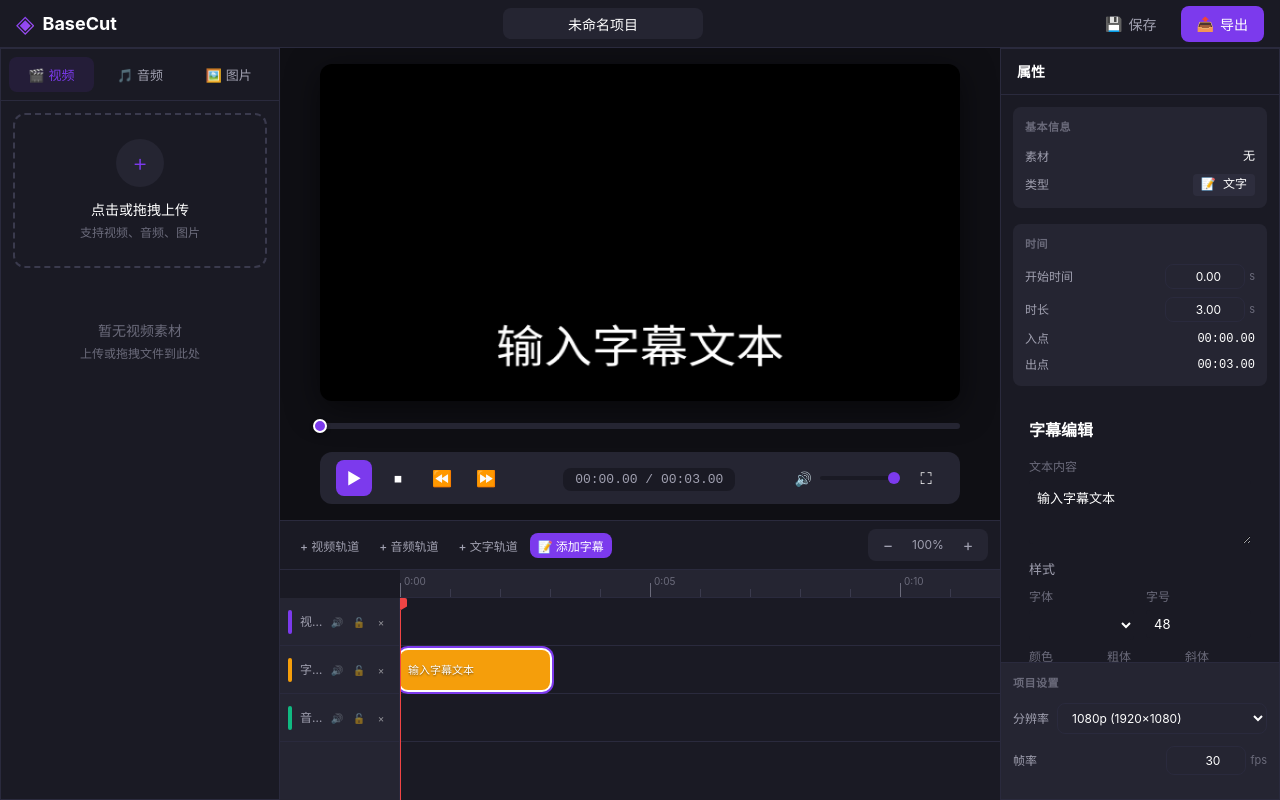
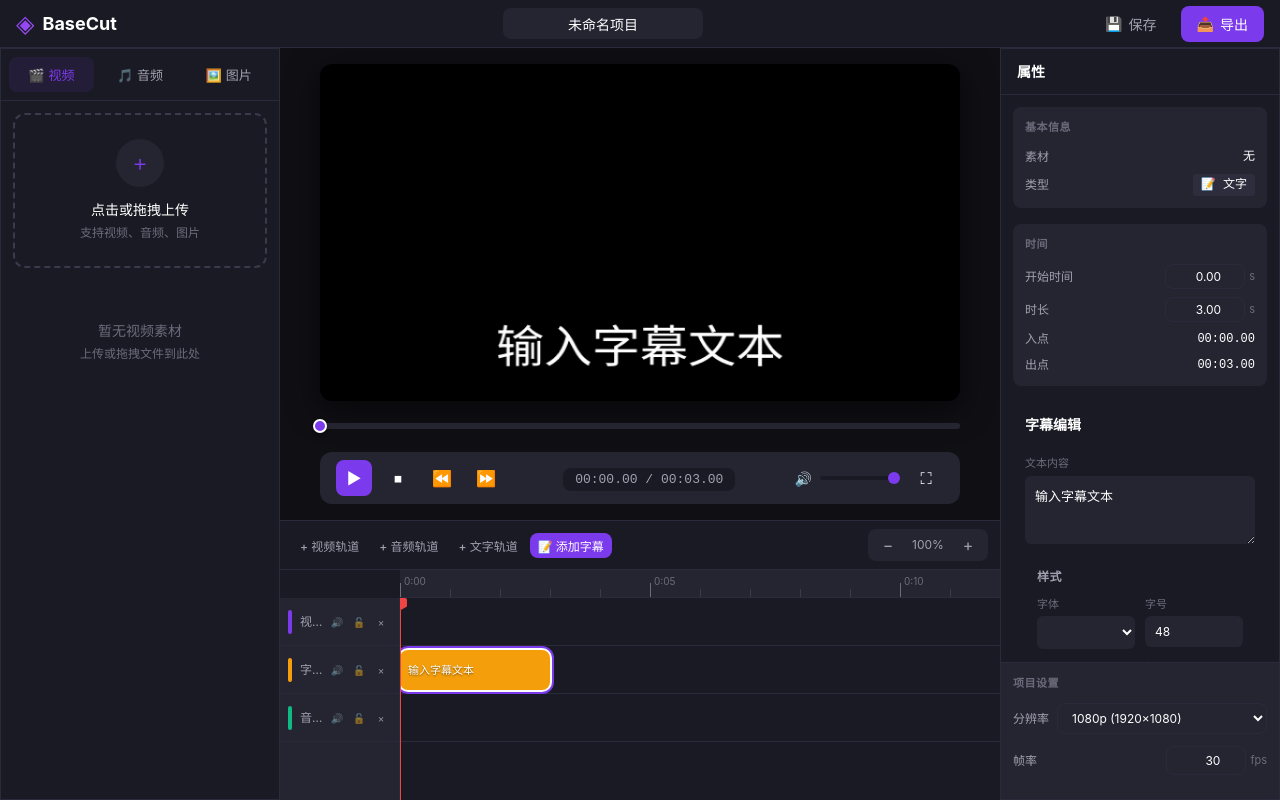
Before and after one commit to briefness/BaseCut, a Vue app: page / in a window 1280 px wide. Both pictures are taken after a click on the button "📝 添加字幕". Built offline with nearby package versions, Linux system fonts and the light colour scheme.

Commit message:
feat：字幕属性优化

```diff
--- a/src/components/property/SubtitleEditor.vue
+++ b/src/components/property/SubtitleEditor.vue
@@ -72,16 +72,24 @@ const positionPresets = [
   { name: '底部', x: 50, y: 85 }
 ]
 
-// 动画选项
-const animationOptions = [
+// 入场动画选项（只包含有效的入场动画）
+const enterAnimationOptions = [
   { value: 'none', label: '无' },
   { value: 'fadeIn', label: '淡入' },
+  { value: 'typewriter', label: '打字机' },
+  { value: 'slideUp', label: '上滑入' },
+  { value: 'slideDown', label: '下滑入' },
+  { value: 'scale', label: '缩放入' },
+  { value: 'bounce', label: '弹跳入' }
+]
+
+// 出场动画选项（只包含有效的出场动画）
+const exitAnimationOptions = [
+  { value: 'none', label: '无' },
   { value: 'fadeOut', label: '淡出' },
-  { value: 'typewriter', label: '打字机' },
-  { value: 'slideUp', label: '上滑' },
-  { value: 'slideDown', label: '下滑' },
-  { value: 'scale', label: '缩放' },
-  { value: 'bounce', label: '弹跳' }
+  { value: 'slideUp', label: '上滑出' },
+  { value: 'slideDown', label: '下滑出' },
+  { value: 'scale', label: '缩放出' }
 ]
 
 // 字体选项
@@ -254,31 +262,55 @@ const fontOptions = [
 
     <!-- 动画 -->
     <div class="form-section">
-      <h4>动画</h4>
+      <h4>动画效果</h4>
 
-      <div class="form-row">
+      <div class="animation-grid">
         <div class="form-group">
-          <label>入场</label>
+          <label>入场动画</label>
           <select
             :value="subtitle?.enterAnimation?.type ?? 'none'"
             @change="updateEnterAnimation({ type: ($event.target as HTMLSelectElement).value as any })"
           >
-            <option v-for="opt in animationOptions" :key="opt.value" :value="opt.value">
+            <option v-for="opt in enterAnimationOptions" :key="opt.value" :value="opt.value">
               {{ opt.label }}
             </option>
           </select>
         </div>
 
+        <div class="form-group" v-if="subtitle?.enterAnimation?.type && subtitle?.enterAnimation?.type !== 'none'">
+          <label>入场时长(s)</label>
+          <input
+            type="number"
+            :value="subtitle?.enterAnimation?.duration ?? 0.5"
+            @input="updateEnterAnimation({ duration: Number(($event.target as HTMLInputElement).value) })"
+            min="0.1"
+            max="3"
+            step="0.1"
+          />
+        </div>
+
         <div class="form-group">
-          <label>出场</label>
+          <label>出场动画</label>
           <select
             :value="subtitle?.exitAnimation?.type ?? 'none'"
             @change="updateExitAnimation({ type: ($event.target as HTMLSelectElement).value as any })"
           >
-            <option v-for="opt in animationOptions" :key="opt.value" :value="opt.value">
+            <option v-for="opt in exitAnimationOptions" :key="opt.value" :value="opt.value">
               {{ opt.label }}
             </option>
           </select>
+        </div>
+
+        <div class="form-group" v-if="subtitle?.exitAnimation?.type && subtitle?.exitAnimation?.type !== 'none'">
+          <label>出场时长(s)</label>
+          <input
+            type="number"
+            :value="subtitle?.exitAnimation?.duration ?? 0.5"
+            @input="updateExitAnimation({ duration: Number(($event.target as HTMLInputElement).value) })"
+            min="0.1"
+            max="3"
+            step="0.1"
+          />
         </div>
       </div>
     </div>
@@ -286,31 +318,40 @@ const fontOptions = [
 </template>
 
 <style scoped>
+/* ==================== 容器 ==================== */
 .subtitle-editor {
-  padding: 16px;
+  padding: 12px;
   display: flex;
   flex-direction: column;
-  gap: 16px;
+  gap: 12px;
 }
 
 .section-title {
-  font-size: 16px;
+  font-size: 14px;
   font-weight: 600;
   margin: 0;
   color: var(--text-primary);
+  padding-bottom: 8px;
+  border-bottom: 1px solid var(--border);
 }
 
+/* ==================== 表单分组 ==================== */
 .form-section {
+  background: var(--bg-secondary);
+  border-radius: 8px;
+  padding: 12px;
   display: flex;
   flex-direction: column;
-  gap: 8px;
+  gap: 10px;
 }
 
 .form-section h4 {
-  font-size: 13px;
-  font-weight: 500;
+  font-size: 12px;
+  font-weight: 600;
   margin: 0;
   color: var(--text-secondary);
+  text-transform: uppercase;
+  letter-spacing: 0.5px;
 }
 
 .section-header {
@@ -319,6 +360,7 @@ const fontOptions = [
   align-items: center;
 }
 
+/* ==================== 表单项 ==================== */
 .form-group {
   display: flex;
   flex-direction: column;
@@ -326,77 +368,145 @@ const fontOptions = [
 }
 
 .form-group label {
-  font-size: 12px;
+  font-size: 11px;
   color: var(--text-muted);
+  font-weight: 500;
 }
 
 .form-row {
-  display: flex;
-  gap: 12px;
+  display: grid;
+  grid-template-columns: repeat(auto-fit, minmax(80px, 1fr));
+  gap: 10px;
 }
 
-.form-row .form-group {
-  flex: 1;
-}
-
+/* ==================== 文本域 ==================== */
 textarea {
   width: 100%;
-  padding: 8px;
+  padding: 10px;
   border: 1px solid var(--border);
-  border-radius: var(--radius-sm);
-  background: var(--bg-secondary);
+  border-radius: 6px;
+  background: var(--bg-tertiary);
   color: var(--text-primary);
   font-size: 13px;
   resize: vertical;
+  min-height: 60px;
+  transition: border-color 0.2s, box-shadow 0.2s;
 }
 
+textarea:focus {
+  outline: none;
+  border-color: var(--primary);
+  box-shadow: 0 0 0 2px rgba(139, 92, 246, 0.15);
+}
+
+/* ==================== 输入框 & 选择器 ==================== */
 input[type="number"],
 input[type="text"],
 select {
   width: 100%;
-  padding: 6px 8px;
+  padding: 8px 10px;
   border: 1px solid var(--border);
-  border-radius: var(--radius-sm);
-  background: var(--bg-secondary);
+  border-radius: 6px;
+  background: var(--bg-tertiary);
   color: var(--text-primary);
-  font-size: 13px;
+  font-size: 12px;
+  transition: border-color 0.2s, box-shadow 0.2s;
 }
 
-input[type="color"] {
-  width: 100%;
-  height: 32px;
-  padding: 2px;
-  border: 1px solid var(--border);
-  border-radius: var(--radius-sm);
-  background: var(--bg-secondary);
-  cursor: pointer;
+input[type="number"]:focus,
+input[type="text"]:focus,
+select:focus {
+  outline: none;
+  border-color: var(--primary);
+  box-shadow: 0 0 0 2px rgba(139, 92, 246, 0.15);
 }
 
-input[type="checkbox"] {
-  width: 16px;
-  height: 16px;
+/* ==================== 颜色选择器 ==================== */
+input[type="color"] {
+  -webkit-appearance: none;
+  appearance: none;
+  width: 100%;
+  height: 36px;
+  padding: 3px;
+  border: 1px solid var(--border);
+  border-radius: 6px;
+  background: var(--bg-tertiary);
   cursor: pointer;
+  transition: border-color 0.2s;
 }
 
+input[type="color"]::-webkit-color-swatch-wrapper {
+  padding: 0;
+}
+
+input[type="color"]::-webkit-color-swatch {
+  border: none;
+  border-radius: 4px;
+}
+
+input[type="color"]:hover {
+  border-color: var(--primary);
+}
+
+/* ==================== 自定义 Toggle Switch ==================== */
+input[type="checkbox"] {
+  -webkit-appearance: none;
+  appearance: none;
+  width: 36px;
+  height: 20px;
+  background: var(--bg-tertiary);
+  border: 1px solid var(--border);
+  border-radius: 10px;
+  position: relative;
+  cursor: pointer;
+  transition: all 0.2s;
+}
+
+input[type="checkbox"]::before {
+  content: '';
+  position: absolute;
+  width: 14px;
+  height: 14px;
+  border-radius: 50%;
+  top: 2px;
+  left: 2px;
+  background: var(--text-muted);
+  transition: all 0.2s;
+}
+
+input[type="checkbox"]:checked {
+  background: var(--primary);
+  border-color: var(--primary);
+}
+
+input[type="checkbox"]:checked::before {
+  left: 18px;
+  background: white;
+}
+
+/* ==================== 位置预设按钮 ==================== */
 .position-presets {
   display: flex;
-  gap: 8px;
+  gap: 6px;
 }
 
 .position-presets button {
   flex: 1;
-  padding: 8px;
+  padding: 8px 12px;
   border: 1px solid var(--border);
-  border-radius: var(--radius-sm);
-  background: var(--bg-secondary);
+  border-radius: 6px;
+  background: var(--bg-tertiary);
   color: var(--text-secondary);
   font-size: 12px;
+  font-weight: 500;
   cursor: pointer;
   transition: all 0.2s;
 }
 
 .position-presets button:hover {
-  background: var(--bg-tertiary);
+  background: var(--bg-secondary);
+  border-color: var(--primary);
+  color: var(--text-primary);
 }
 
 .position-presets button.active {
@@ -404,4 +514,22 @@ input[type="checkbox"] {
   color: white;
   border-color: var(--primary);
 }
+
+/* ==================== 动画网格 ==================== */
+.animation-grid {
+  display: grid;
+  grid-template-columns: 1fr 1fr;
+  gap: 10px;
+}
+
+/* ==================== 响应式 ==================== */
+@media (max-width: 360px) {
+  .form-row {
+    grid-template-columns: 1fr;
+  }
+
+  .animation-grid {
+    grid-template-columns: 1fr;
+  }
+}
 </style>
```
